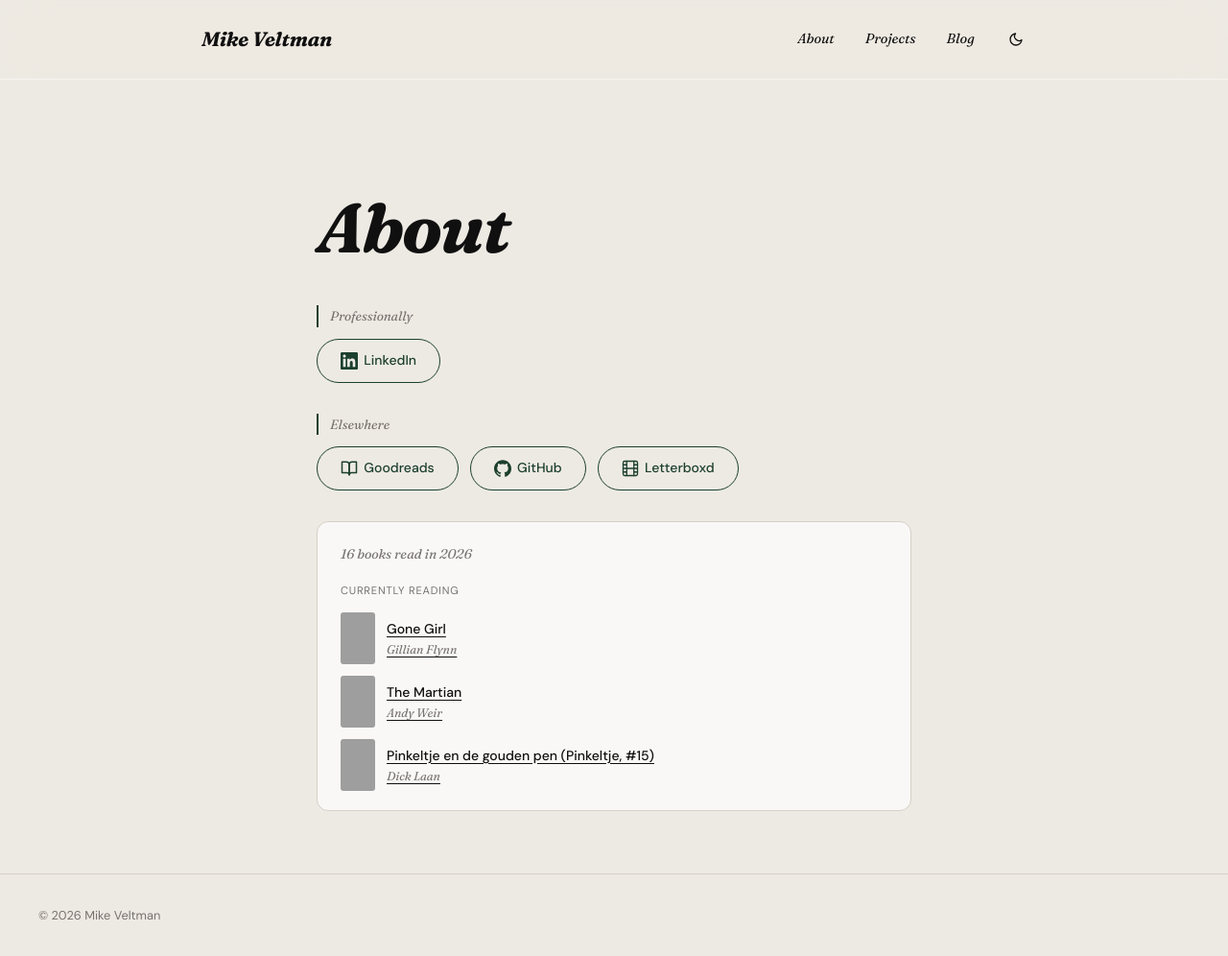
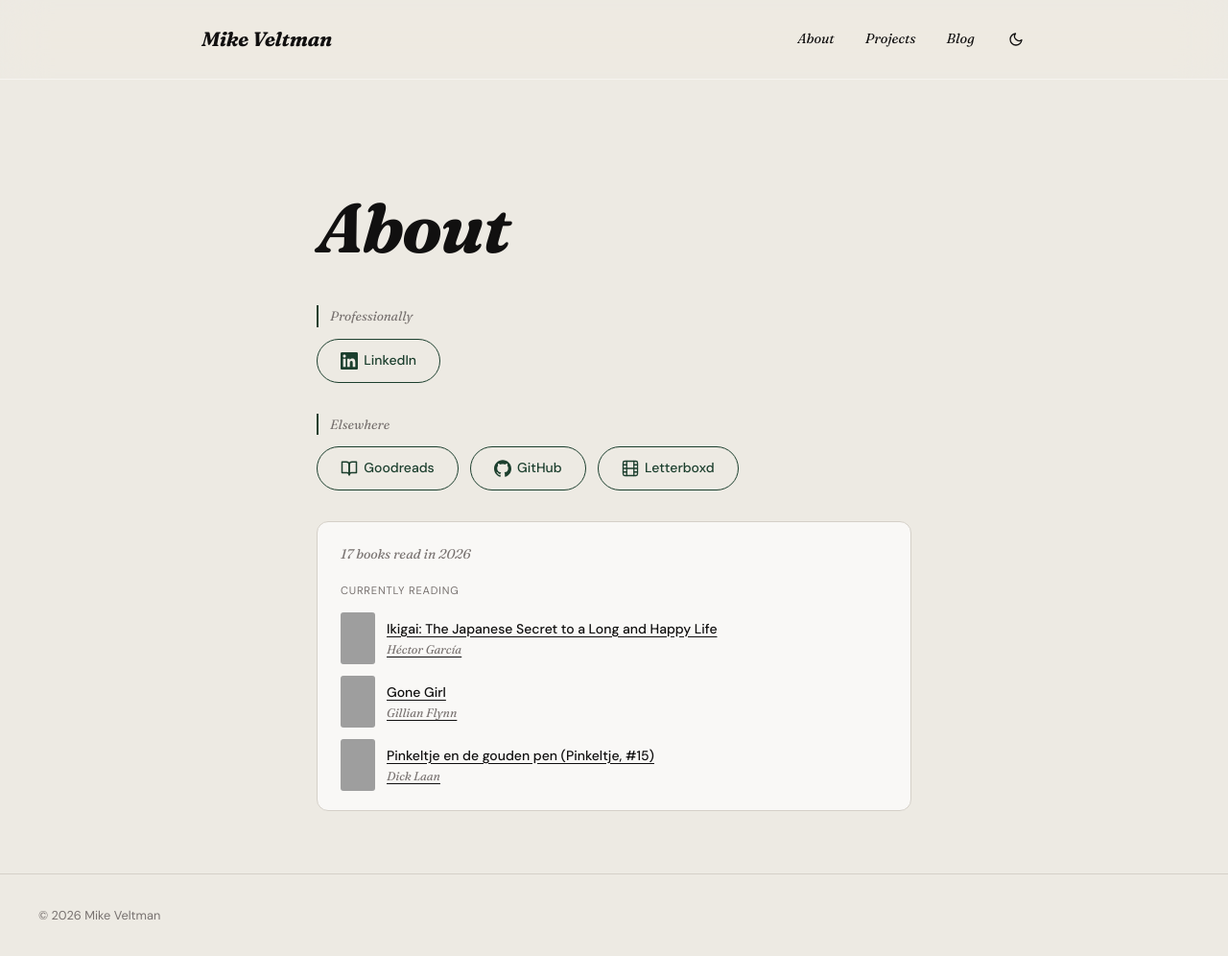
Before and after one commit to mikeveltman/mikeveltman.github.io, a Jekyll site: the page built from _pages/over.md, in a window 1280 px wide and 996 px high. Shown: the whole window at 96% size. Built offline with Jekyll 4.4.1, drawn with Linux system fonts in a browser that asks for light colours; grey boxes are pictures that could not be loaded.

Commit message:
Update Goodreads data

```diff
--- a/_data/goodreads.json
+++ b/_data/goodreads.json
@@ -1,19 +1,19 @@
 {
   "year": 2026,
-  "read_count": 16,
+  "read_count": 17,
   "currently_reading": [
+    {
+      "title": "Ikigai: The Japanese Secret to a Long and Happy Life",
+      "author": "Héctor  García",
+      "cover": "https://i.gr-assets.com/images/S/compressed.photo.goodreads.com/books/1680629184l/124950497._SX318_.jpg",
+      "url": "https://www.goodreads.com/review/show/8378628854?utm_medium=api&utm_source=rss",
+      "read_at": ""
+    },
     {
       "title": "Gone Girl",
       "author": "Gillian Flynn",
       "cover": "https://i.gr-assets.com/images/S/compressed.photo.goodreads.com/books/1554086139l/19288043.jpg",
       "url": "https://www.goodreads.com/review/show/8072676176?utm_medium=api&utm_source=rss",
-      "read_at": ""
-    },
-    {
-      "title": "The Martian",
-      "author": "Andy Weir",
-      "cover": "https://i.gr-assets.com/images/S/compressed.photo.goodreads.com/books/1413706054l/18007564.jpg",
-      "url": "https://www.goodreads.com/review/show/8046808816?utm_medium=api&utm_source=rss",
       "read_at": ""
     },
     {
@@ -25,6 +25,13 @@
     }
   ],
   "recent_reads": [
+    {
+      "title": "The Martian",
+      "author": "Andy Weir",
+      "cover": "https://i.gr-assets.com/images/S/compressed.photo.goodreads.com/books/1413706054l/18007564.jpg",
+      "url": "https://www.goodreads.com/review/show/8046808816?utm_medium=api&utm_source=rss",
+      "read_at": "Sat, 27 Jun 2026 00:00:00 +0000"
+    },
     {
       "title": "The Odyssey",
       "author": "Homer",
@@ -59,13 +66,6 @@
       "cover": "https://i.gr-assets.com/images/S/compressed.photo.goodreads.com/books/1735235942l/223001257._SY475_.jpg",
       "url": "https://www.goodreads.com/review/show/8583473899?utm_medium=api&utm_source=rss",
       "read_at": "Thu, 7 May 2026 00:00:00 +0000"
-    },
-    {
-      "title": "Enshittification: Why Everything Suddenly Got Worse and What to Do About It",
-      "author": "Cory Doctorow",
-      "cover": "https://i.gr-assets.com/images/S/compressed.photo.goodreads.com/books/1745430964l/222376640._SY475_.jpg",
-      "url": "https://www.goodreads.com/review/show/8499312686?utm_medium=api&utm_source=rss",
-      "read_at": "Fri, 1 May 2026 00:00:00 +0000"
     }
   ]
 }
```
